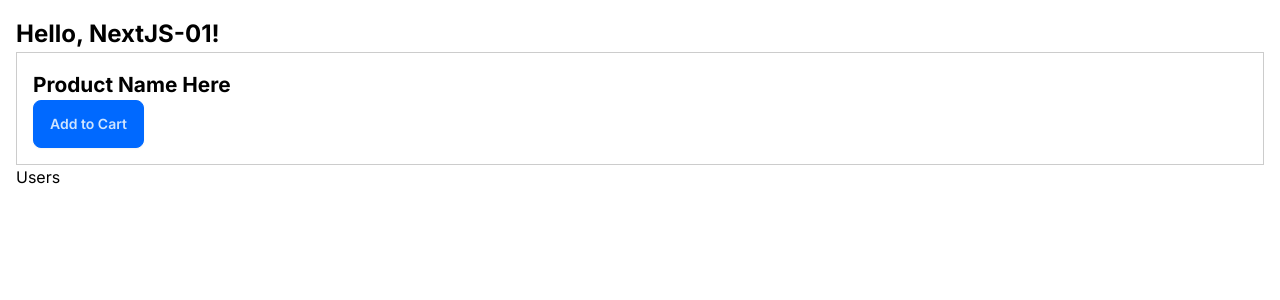
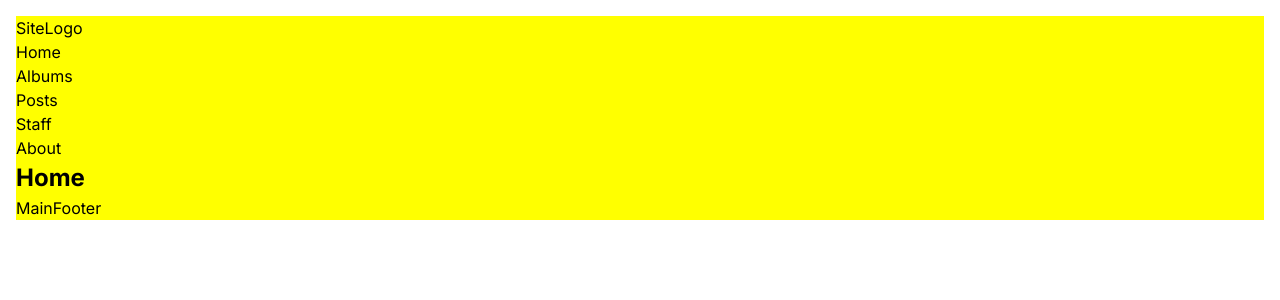
Before and after one commit to chamrick/next-01, a Next.js app: page / in a window 1280 px wide. Shown: the top 300 px of the page. Built offline with nearby package versions, Linux system fonts and the light colour scheme.

Commit message:
Built out basic structure for nav;

```diff
--- /dev/null
+++ b/src/app/components/MainContent/MainContent.tsx
@@ -0,0 +1,11 @@
+import React from 'react';
+
+export default function MainContent({
+  children,
+}: Readonly<{
+  children: React.ReactNode;
+}>) {
+  return (
+    <main>{children}</main>
+  );
+}
--- /dev/null
+++ b/src/app/components/MainFooter/MainFooter.tsx
@@ -0,0 +1,9 @@
+import React from 'react';
+
+const MainFooter = () => {
+  return (
+    <footer>MainFooter</footer>
+  );
+};
+
+export default MainFooter;
--- /dev/null
+++ b/src/app/components/MainHeader/MainHeader.tsx
@@ -0,0 +1,14 @@
+import React from 'react';
+import SiteLogo from '../SiteLogo/SiteLogo';
+import MainNavbar from '../MainNavbar/MainNavbar';
+
+const MainHeader = () => {
+  return (
+    <header>
+      <SiteLogo />
+      <MainNavbar />
+    </header>
+  );
+};
+
+export default MainHeader;
--- /dev/null
+++ b/src/app/components/MainNavbar/MainNavbar.tsx
@@ -0,0 +1,17 @@
+import React from 'react';
+
+const MainNavbar = () => {
+  return (
+    <nav>
+      <ul>
+        <li><a href="/">Home</a></li>
+        <li><a href="/albums">Albums</a></li>
+        <li><a href="/posts">Posts</a></li>
+        <li><a href="/staff">Staff</a></li>
+        <li><a href="/about">About</a></li>
+      </ul>
+    </nav>
+  );
+};
+
+export default MainNavbar;
--- /dev/null
+++ b/src/app/components/SiteLogo/SiteLogo.tsx
@@ -0,0 +1,9 @@
+import React from 'react';
+
+const SiteLogo = () => {
+  return (
+    <div>SiteLogo</div>
+  );
+};
+
+export default SiteLogo;
--- a/src/app/globals.css
+++ b/src/app/globals.css
@@ -30,3 +30,7 @@ h1, h2, h3, h4 {
     text-wrap: balance;
   }
 }
+
+.LayoutWrap {
+  background-color: yellow;
+}
--- a/src/app/layout.tsx
+++ b/src/app/layout.tsx
@@ -2,11 +2,18 @@ import type { Metadata } from "next";
 import { Inter } from "next/font/google";
 import "./globals.css";
 
+import Link from "next/link";
+import Image from "next/image";
+
+
+import MainHeader from "./components/MainHeader/MainHeader";
+import MainContent from "./components/MainContent/MainContent";
+import MainFooter from "./components/MainFooter/MainFooter";
+
 const inter = Inter({ subsets: ["latin"] });
 
 export const metadata: Metadata = {
-  title: "Create Next App",
-  description: "Generated by create next app",
+  description: "Content based around the sample datasets at https://jsonplaceholder.typicode.com",
 };
 
 export default function RootLayout({
@@ -16,7 +23,13 @@ export default function RootLayout({
 }>) {
   return (
     <html lang="en" data-theme="winter">
-      <body className={inter.className}>{children}</body>
+      <body className={inter.className}>
+        <div className="LayoutWrap">
+          <MainHeader />
+          <MainContent children={children} />
+          <MainFooter />
+        </div>
+      </body>
     </html>
   );
 }
--- a/src/app/page.tsx
+++ b/src/app/page.tsx
@@ -1,13 +1,8 @@
-import Image from "next/image";
-import Link from "next/link";
-import ProductCard from "./components/ProductCard/ProductCard";
 
 export default function Home() {
   return (
     <main>
-      <h1>Hello, NextJS-01!</h1>
-      <ProductCard />
-      <Link href="/users">Users</Link>
+      <h1>Home</h1>
     </main>
   );
 }
--- a/src/app/users/page.tsx
+++ b/src/app/users/page.tsx
@@ -1,4 +1,5 @@
 import React from 'react';
+import type { Metadata } from "next";
 import styles from './UsersTable.module.scss';
 
 interface User {
@@ -7,7 +8,12 @@ interface User {
   email: string;
 }
 
-const UsersPage = async () => {
+
+export const metadata: Metadata = {
+  title: "Users",
+};
+
+export const UsersPage = async () => {
   const usersApiResponse = await fetch(
     'https://jsonplaceholder.typicode.com/users',
     { cache: 'no-store' },
```
Also changed, not shown: src/app/components/MainNavbar/MainNavbar.module.css (added).
